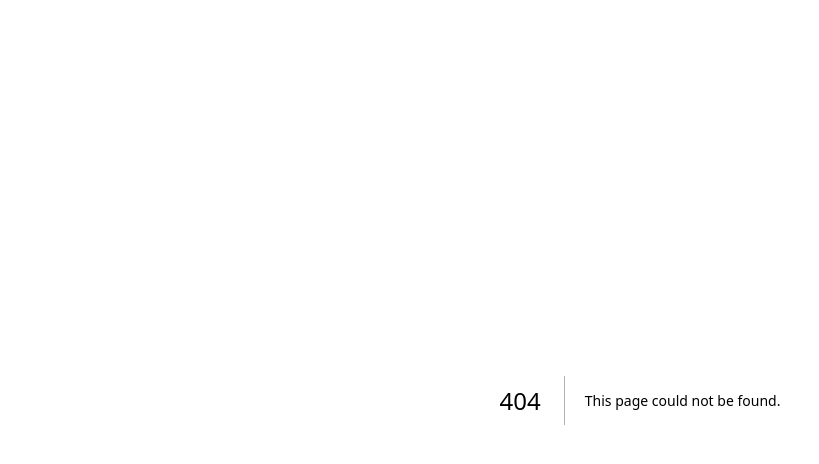
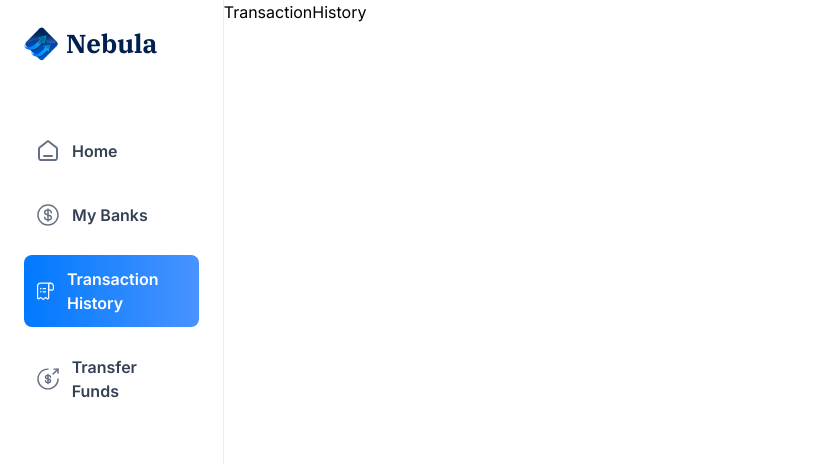
Before and after one commit to kamal2283/Nebula-Manager, a Next.js app: page /transaction-history in a window 1280 px wide. Before the commit this address had no page. Shown: the top 464 px of the page, without its empty margins (0-819 px from the left). Built offline with nearby package versions, Linux system fonts and the light colour scheme.

Commit message:
add MyBanks, Transfer, and TransactionHistory pages; update layout styles

```diff
--- /dev/null
+++ b/app/(root)/my-banks/page.tsx
@@ -0,0 +1,7 @@
+import React from "react";
+
+const MyBanks = () => {
+  return <div>MyBanks</div>;
+};
+
+export default MyBanks;
--- /dev/null
+++ b/app/(root)/payment-transfer/page.tsx
@@ -0,0 +1,7 @@
+import React from "react";
+
+const Transfer = () => {
+  return <div>Transfer</div>;
+};
+
+export default Transfer;
--- /dev/null
+++ b/app/(root)/transaction-history/page.tsx
@@ -0,0 +1,7 @@
+import React from "react";
+
+const TransactionHistory = () => {
+  return <div>TransactionHistory</div>;
+};
+
+export default TransactionHistory;
--- a/app/layout.tsx
+++ b/app/layout.tsx
@@ -1,9 +1,13 @@
 import type { Metadata } from "next";
-import {Inter,IBM_Plex_Serif} from "next/font/google";
+import { Inter, IBM_Plex_Serif } from "next/font/google";
 import "./globals.css";
 
-const inter = Inter ({subsets:["latin"], variable: "--font-inter"});
-const ibmPlexSerif = IBM_Plex_Serif ({subsets:["latin"], weight:['400','700'], variable: "--font-ibm-plex-serif"});
+const inter = Inter({ subsets: ["latin"], variable: "--font-inter" });
+const ibmPlexSerif = IBM_Plex_Serif({
+  subsets: ["latin"],
+  weight: ["400", "700"],
+  variable: "--font-ibm-plex-serif",
+});
 
 // const geistSans = localFont({
 //   src: "./fonts/GeistVF.woff",
@@ -19,9 +23,9 @@ const ibmPlexSerif = IBM_Plex_Serif ({subsets:["latin"], weight:['400','700'], v
 export const metadata: Metadata = {
   title: "Nebula",
   description: "Nebula is a modern banking platform for everyone ",
-  icons:{
-    icon: '/icons/logo.svg'
-  }
+  icons: {
+    icon: "/icons/logo.svg",
+  },
 };
 
 export default function RootLayout({
@@ -33,6 +37,7 @@ export default function RootLayout({
     <html lang="en">
       <body
         className={`${inter.variable} ${ibmPlexSerif.variable} `}
+        suppressHydrationWarning
       >
         {children}
       </body>
```
